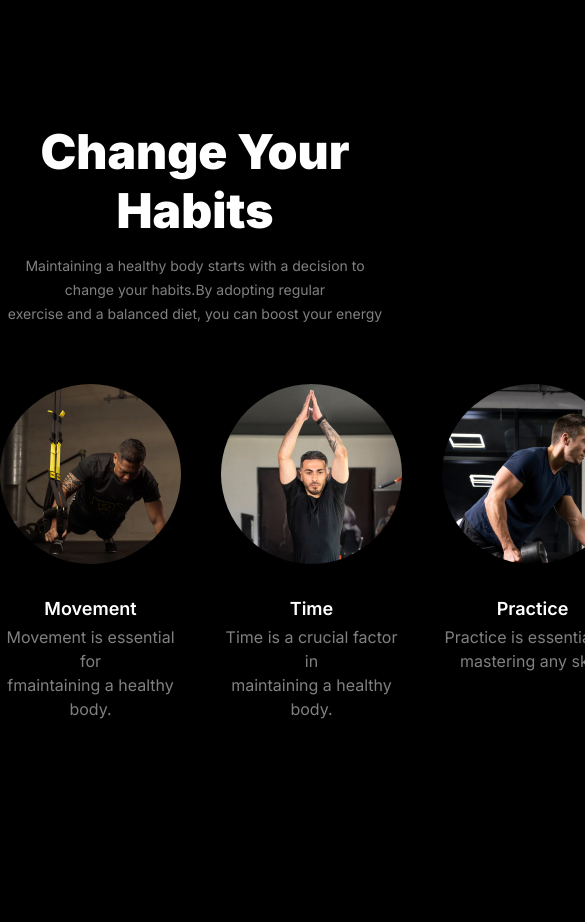
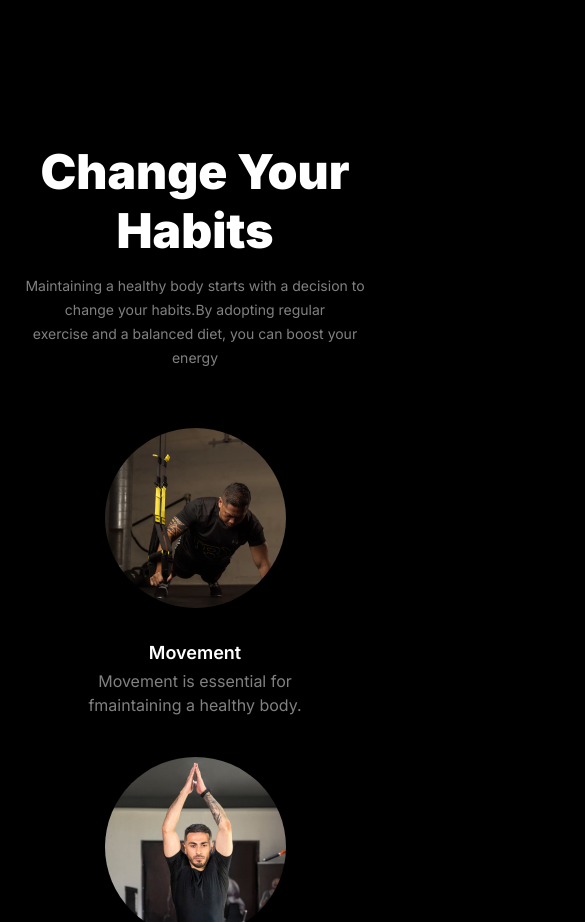
Before and after one commit to rifatrahman1/Exercise-Assignment-2, a plain HTML site: page index.html in a window 390 px wide. Shown: the part 1557-2479 px from the top of the page, 585 px wide, since content can reach past the window. Before the commit the page ends 2278 px from the top, so only its background shows below. Drawn offline with Linux system fonts and the light colour scheme.

Commit message:
added to change your habit section with mobile device

```diff
--- a/css/excercise.css
+++ b/css/excercise.css
@@ -232,7 +232,7 @@ nav ul li a {
 /* responsive media queary mobile device */
 
 @media screen and (max-width: 576px) {
-    header{
+    header, .change-habits{
         padding: 20px;
     }
     .hamburger {
@@ -254,4 +254,7 @@ nav ul li a {
     .vdo-tutorial{
         left: 150px;
     }
+    .habits-row{
+        grid-template-columns: 1fr;
+    }
 }
```
